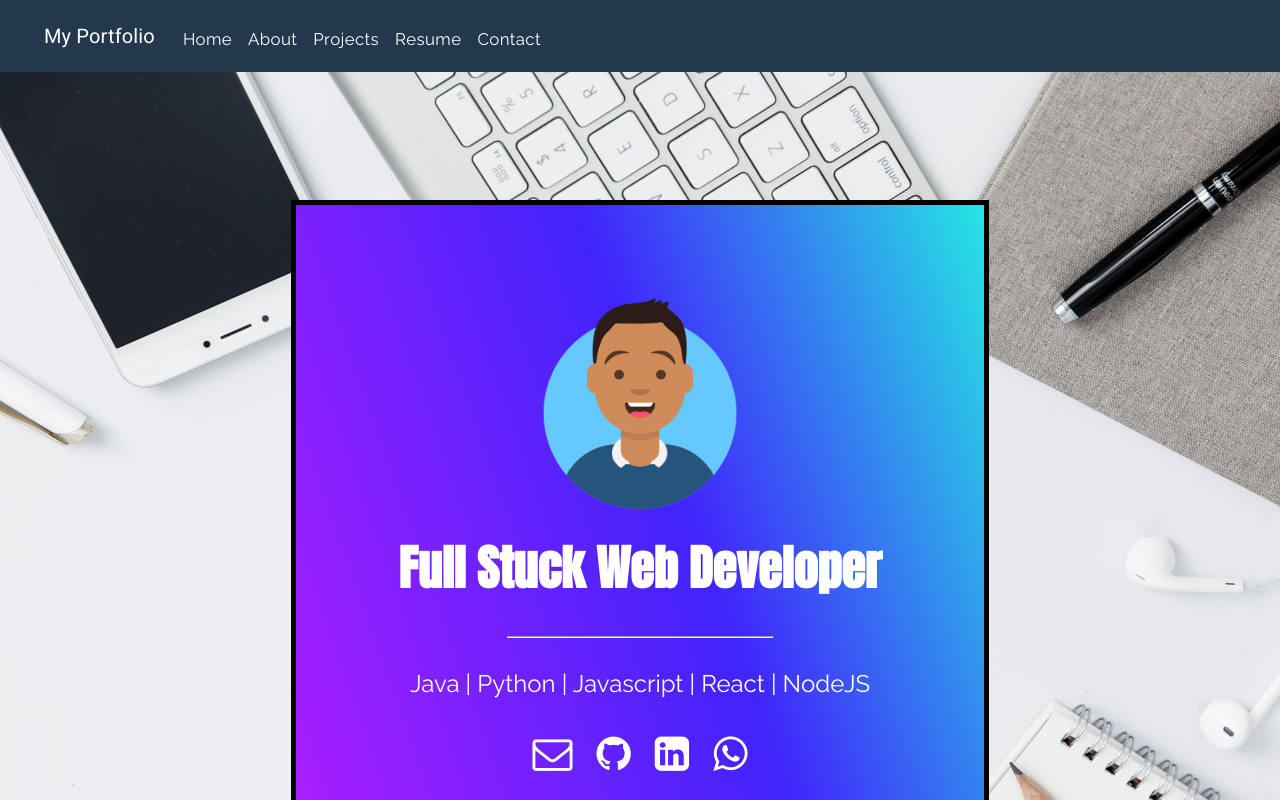
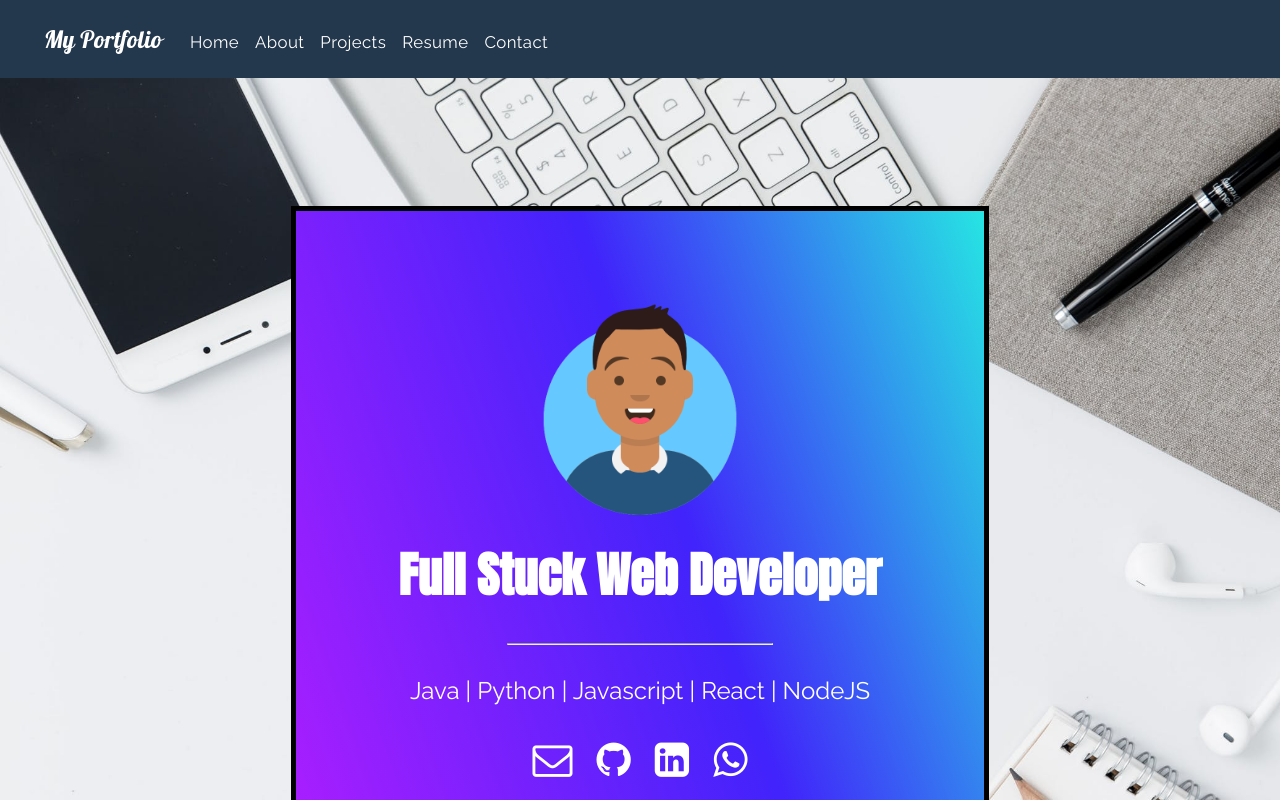
Before and after one commit to OmriGalShen/My-Portfolio, a React (Create React App) app: page / in a window 1280 px wide. Shown: the top 800 px of the page. Built offline with nearby package versions, Linux system fonts and the light colour scheme.

Commit message:
changed styling

```diff
--- a/src/components/layout/navbar/Navbar.js
+++ b/src/components/layout/navbar/Navbar.js
@@ -22,7 +22,9 @@ const useStyles = makeStyles(theme => ({
     flexGrow: 1,
     padding: 20,
     textDecoration: "none",
-    color: "white"
+    color: "white",
+    fontSize: "1.5em",
+    fontFamily: "lobster"
   },
   menuItem: {
     fontSize: "1.5em",
@@ -40,7 +42,8 @@ const useStyles = makeStyles(theme => ({
   paper: { background: "#23374d", color: "white" },
   label: {
     textTransform: "capitalize",
-    fontSize: "1.2em"
+    fontSize: "1.2em",
+    fontFamily: "Raleway"
   }
 }));
 
```
